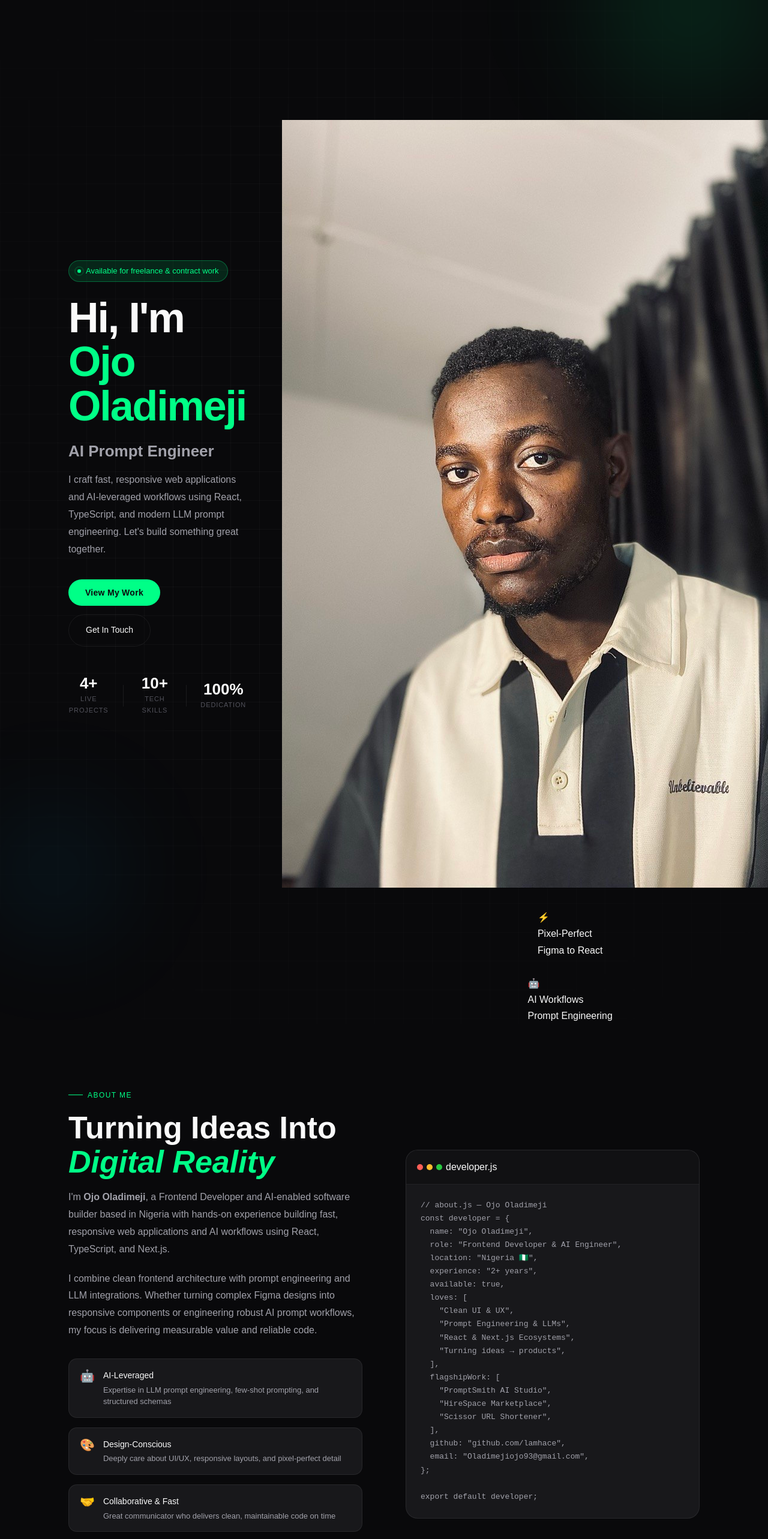
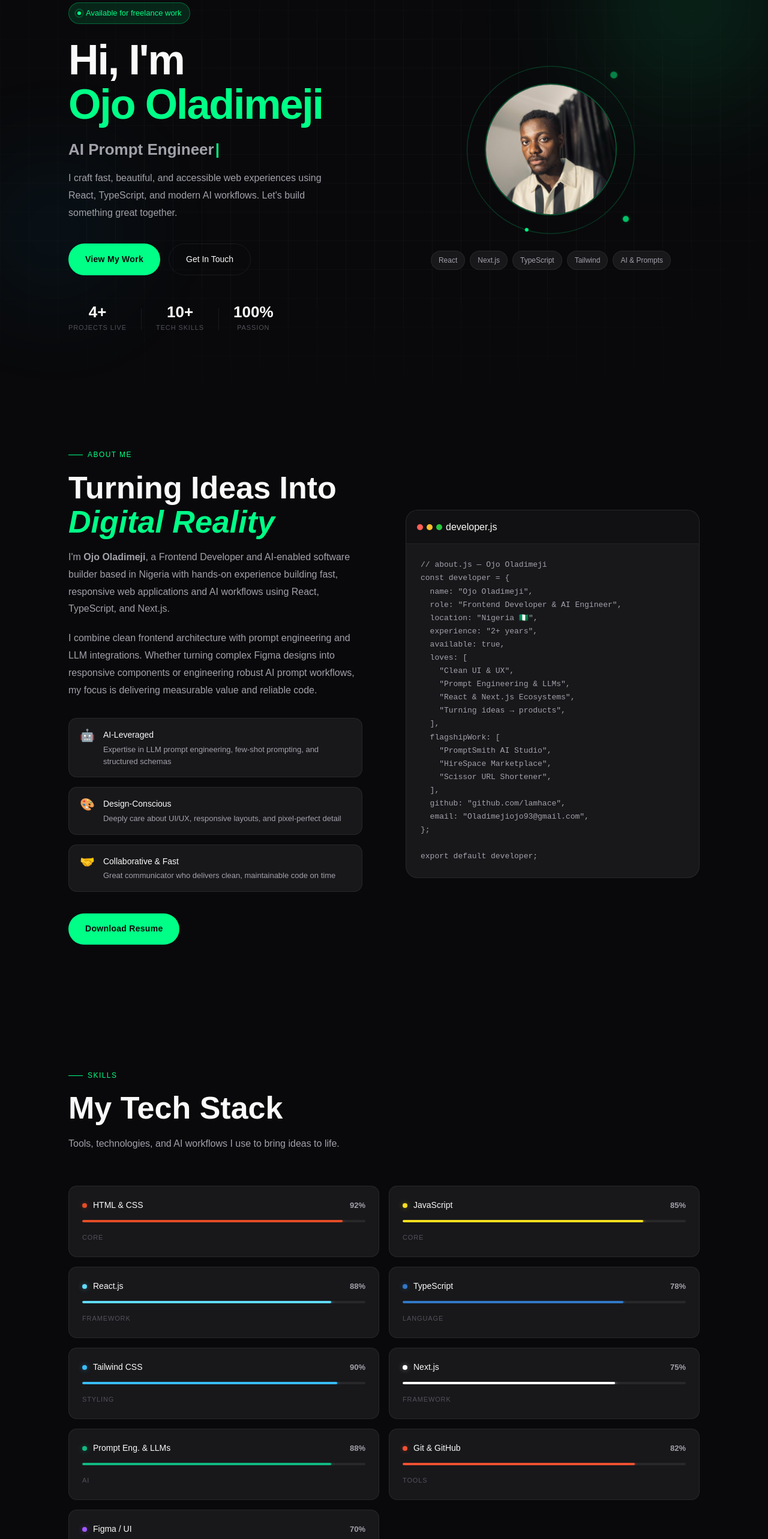
Before and after one commit to Lamhace/MyPortfolio, a React (Create React App) app: page / in a window 1280 px wide. Shown: the part 160-2726 px from the top of the page at 60% size. Built offline with nearby package versions, Linux system fonts and the light colour scheme; a web font is replaced by a local one.

Commit message:
fix: Restore original hero avatar size and styles

```diff
--- a/src/components/Hero.js
+++ b/src/components/Hero.js
@@ -40,7 +40,7 @@ export default function Hero() {
         <div className="hero-text">
           <div className="hero-badge">
             <span className="hero-badge-dot" />
-            Available for freelance &amp; contract work
+            Available for freelance work
           </div>
 
           <h1 className="hero-name">
@@ -54,8 +54,8 @@ export default function Hero() {
           </p>
 
           <p className="hero-description">
-            I craft fast, responsive web applications and AI-leveraged workflows
-            using React, TypeScript, and modern LLM prompt engineering. Let's build something great together.
+            I craft fast, beautiful, and accessible web experiences
+            using React, TypeScript, and modern AI workflows. Let's build something great together.
           </p>
 
           <div className="hero-actions">
@@ -73,7 +73,7 @@ export default function Hero() {
           <div className="hero-stats">
             <div className="hero-stat">
               <span className="stat-num">4+</span>
-              <span className="stat-label">Live Projects</span>
+              <span className="stat-label">Projects Live</span>
             </div>
             <div className="hero-stat-divider" />
             <div className="hero-stat">
@@ -83,45 +83,33 @@ export default function Hero() {
             <div className="hero-stat-divider" />
             <div className="hero-stat">
               <span className="stat-num">100%</span>
-              <span className="stat-label">Dedication</span>
+              <span className="stat-label">Passion</span>
             </div>
           </div>
         </div>
 
-        <div className="hero-visual">
-          <div className="hero-avatar-wrapper">
-            <div className="hero-avatar-ring" />
-            <img
-              src="/images/me.jpg"
-              alt="Ojo Oladimeji"
-              className="hero-avatar-img"
-              onError={(e) => {
-                e.currentTarget.style.display = 'none';
-                const fallback = e.currentTarget.parentElement.querySelector('.hero-avatar-fallback');
-                if (fallback) fallback.style.display = 'flex';
-              }}
-            />
-            <div className="hero-avatar-fallback" style={{ display: 'none' }}>
-              <span>OO</span>
+        <div className="hero-visual" aria-hidden="true">
+          <div className="hero-avatar-ring">
+            <div className="hero-avatar-ring-inner" />
+            <div className="hero-avatar">
+              <img src="/images/me.jpg" alt="Ojo Oladimeji" />
             </div>
+            <div className="hero-orbit-dot hero-orbit-dot-1" />
+            <div className="hero-orbit-dot hero-orbit-dot-2" />
+            <div className="hero-orbit-dot hero-orbit-dot-3" />
           </div>
 
-          <div className="hero-float-card hero-float-1">
-            <span className="float-icon">⚡</span>
-            <div>
-              <p className="float-title">Pixel-Perfect</p>
-              <p className="float-sub">Figma to React</p>
-            </div>
-          </div>
-
-          <div className="hero-float-card hero-float-2">
-            <span className="float-icon">🤖</span>
-            <div>
-              <p className="float-title">AI Workflows</p>
-              <p className="float-sub">Prompt Engineering</p>
-            </div>
+          <div className="hero-tech-badges">
+            {['React', 'Next.js', 'TypeScript', 'Tailwind', 'AI & Prompts'].map((t) => (
+              <span key={t} className="hero-tech-badge">{t}</span>
+            ))}
           </div>
         </div>
+      </div>
+
+      <div className="hero-scroll-hint">
+        <div className="hero-scroll-line" />
+        <span>scroll</span>
       </div>
     </section>
   );
--- a/src/components/Skills.js
+++ b/src/components/Skills.js
@@ -2,15 +2,15 @@ import React from 'react';
 import './Skills.css';
 
 const skills = [
-  { name: 'React.js', level: 90, color: '#61dafb', category: 'Framework' },
-  { name: 'TypeScript', level: 80, color: '#3178c6', category: 'Language' },
-  { name: 'Prompt Engineering & LLMs', level: 88, color: '#10b981', category: 'AI' },
-  { name: 'Tailwind CSS', level: 92, color: '#38bdf8', category: 'Styling' },
-  { name: 'JavaScript (ES6+)', level: 88, color: '#f7df1e', category: 'Core' },
-  { name: 'HTML & CSS', level: 94, color: '#e44d26', category: 'Core' },
-  { name: 'Next.js', level: 78, color: '#ffffff', category: 'Framework' },
-  { name: 'Git & GitHub', level: 85, color: '#f05032', category: 'Tools' },
-  { name: 'Figma / UI Design', level: 75, color: '#a259ff', category: 'Design' },
+  { name: 'HTML & CSS', level: 92, color: '#e44d26', category: 'Core' },
+  { name: 'JavaScript', level: 85, color: '#f7df1e', category: 'Core' },
+  { name: 'React.js', level: 88, color: '#61dafb', category: 'Framework' },
+  { name: 'TypeScript', level: 78, color: '#3178c6', category: 'Language' },
+  { name: 'Tailwind CSS', level: 90, color: '#38bdf8', category: 'Styling' },
+  { name: 'Next.js', level: 75, color: '#ffffff', category: 'Framework' },
+  { name: 'Prompt Eng. & LLMs', level: 88, color: '#10b981', category: 'AI' },
+  { name: 'Git & GitHub', level: 82, color: '#f05032', category: 'Tools' },
+  { name: 'Figma / UI', level: 70, color: '#a259ff', category: 'Design' },
 ];
 
 const tools = [
@@ -49,21 +49,20 @@ export default function Skills() {
               </div>
               <div className="skill-bar">
                 <div
-                  className="skill-fill"
-                  style={{ width: `${s.level}%`, background: s.color }}
+                  className="skill-bar-fill"
+                  style={{ '--width': `${s.level}%`, '--color': s.color }}
                 />
               </div>
+              <span className="skill-category">{s.category}</span>
             </div>
           ))}
         </div>
 
-        <div className="tools-wrapper reveal">
-          <h3 className="tools-title">Tools &amp; Workflow Ecosystem</h3>
-          <div className="tools-tags">
+        <div className="tools-section reveal" style={{ transitionDelay: '0.3s' }}>
+          <p className="tools-label">Other tools &amp; APIs I work with</p>
+          <div className="tools-list">
             {tools.map((t) => (
-              <span className="tool-tag" key={t}>
-                {t}
-              </span>
+              <span key={t} className="tool-chip">{t}</span>
             ))}
           </div>
         </div>
```
Also changed, not shown: 7 other files (tests, documents, lock files or other folders).
